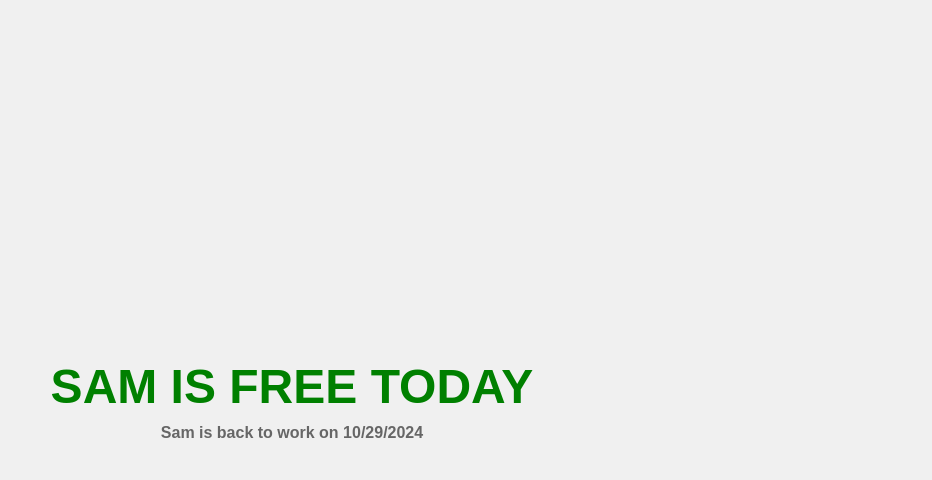
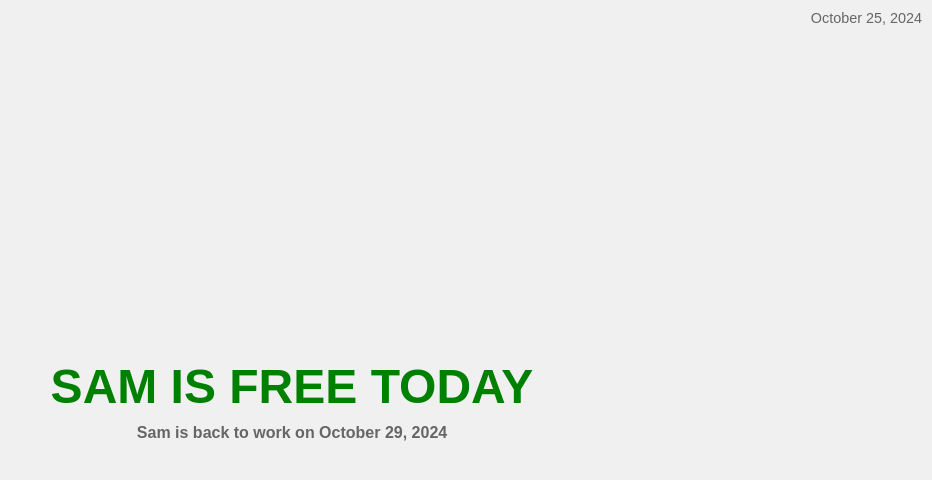
Before and after one commit to hypercyte/samtracker, a plain HTML site: page index.html in a window 1280 px wide. Shown: the whole page, without its empty margins (348-1280 px from the left). Drawn offline with Linux system fonts and the light colour scheme.

Commit message:
add todays date too

```diff
--- a/index.html
+++ b/index.html
@@ -9,6 +9,7 @@
 
   <body>
     <div id="status">Loading...</div>
+    <div id="date"></div>
     <div id="nextFreeInfo"></div>
     <script src="script.js"></script>
   </body>
--- a/script.js
+++ b/script.js
@@ -19,16 +19,23 @@ window.addEventListener("DOMContentLoaded", () => {
     statusDiv.textContent = isFree ? "SAM IS FREE TODAY" : "SAM IS NOT FREE TODAY";
     statusDiv.style.color = isFree ? "green" : "red";
 
+    // Date format
+    const dateFormat = { year: 'numeric', month: 'long', day: 'numeric' };
+
     // Calculating when Sam is next free or free until
     const nextFreeDiv = document.getElementById("nextFreeInfo");
     let nextFreeDate;
     if (isFree) {
         const daysUntilLocked = 4 - curDay;
         nextFreeDate = new Date(today.getTime() + daysUntilLocked * oneDay);
-        nextFreeDiv.textContent = `Sam is back to work on ${nextFreeDate.toLocaleDateString()}`;
+        nextFreeDiv.textContent = `Sam is back to work on ${nextFreeDate.toLocaleDateString(undefined, dateFormat)}`;
     } else {
         const daysUntilFree = 8 - curDay;
         nextFreeDate = new Date(today.getTime() + daysUntilFree * oneDay);
-        nextFreeDiv.textContent = `Sam is free again on ${nextFreeDate.toLocaleDateString()}`;
+        nextFreeDiv.textContent = `Sam is free again on ${nextFreeDate.toLocaleDateString(undefined, dateFormat)}`;
     }
+
+    // Display today's date
+    const dateDiv = document.getElementById("date");
+    dateDiv.textContent = `${today.toLocaleDateString(undefined, dateFormat)}`;
 })
--- a/style.css
+++ b/style.css
@@ -24,3 +24,12 @@ body {
     display: block;
     font-weight: bold;
 }
+
+#date {
+    position: absolute;
+    top: 10px;
+    right: 10px;
+    font-size: 0.9em;
+    color: #666;
+    text-align: right;
+}
```
